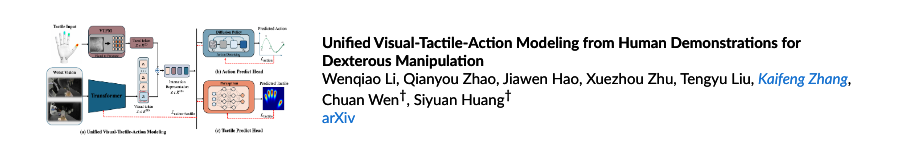
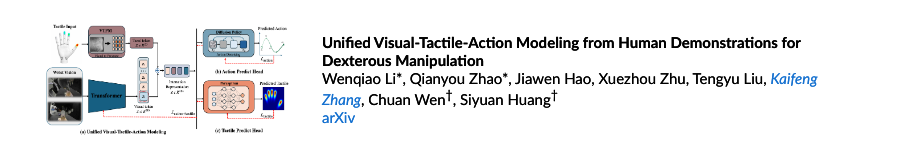
Before and after one commit to alexkfzhang/alexkfzhang.github.io, a plain HTML site: page index.html in a window 1280 px wide. Shown: the part 429-596 px from the top of the page, without its empty margins (188-1091 px from the left). Drawn offline with Linux system fonts and the light colour scheme.

Commit message:
Update index.html

```diff
--- a/index.html
+++ b/index.html
@@ -258,7 +258,7 @@ html {
             <td style="padding:10px;width:70%;vertical-align:middle">
                 <papertitle>Unified Visual-Tactile-Action Modeling from Human Demonstrations for Dexterous Manipulation</papertitle>
               <br>
-                 Wenqiao Li, Qianyou Zhao, Jiawen Hao, Xuezhou Zhu, Tengyu Liu, <a href="https://alexkfzhang.github.io"><em>Kaifeng Zhang</em></a>, Chuan Wen<sup>&dagger;</sup>, Siyuan Huang<sup>&dagger;</sup>
+                 Wenqiao Li*, Qianyou Zhao*, Jiawen Hao, Xuezhou Zhu, Tengyu Liu, <a href="https://alexkfzhang.github.io"><em>Kaifeng Zhang</em></a>, Chuan Wen<sup>&dagger;</sup>, Siyuan Huang<sup>&dagger;</sup>
 <br>
 
                 <a href="https://arxiv.org/abs/2609.34182">arXiv</a>
```
